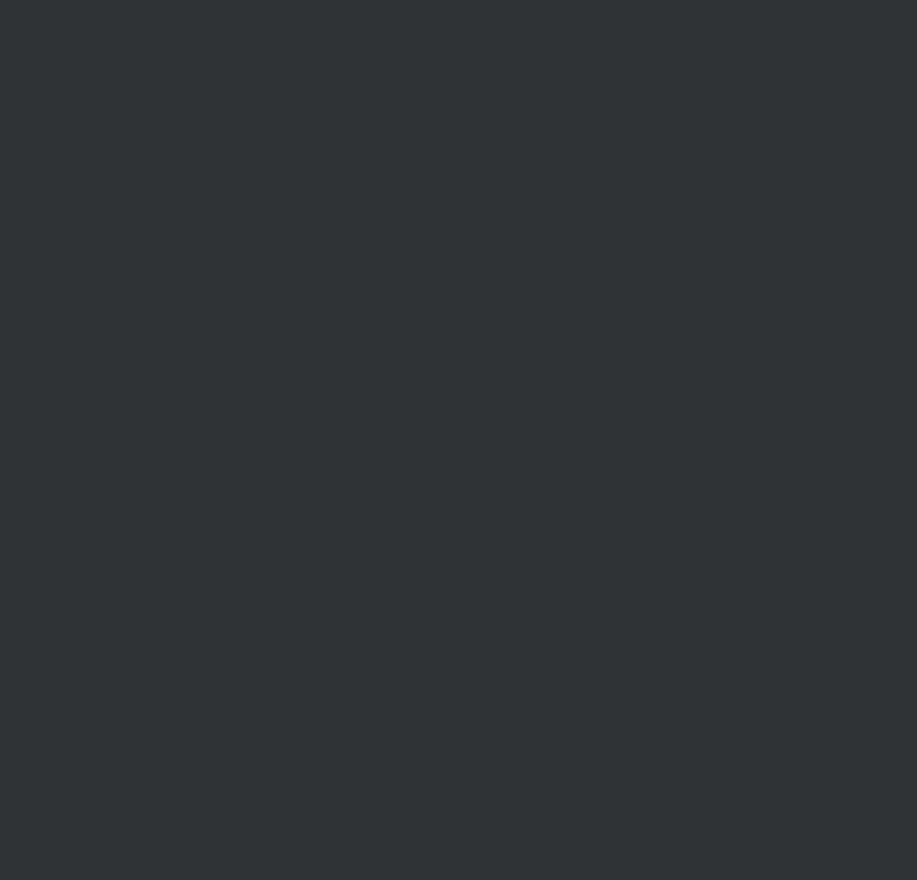
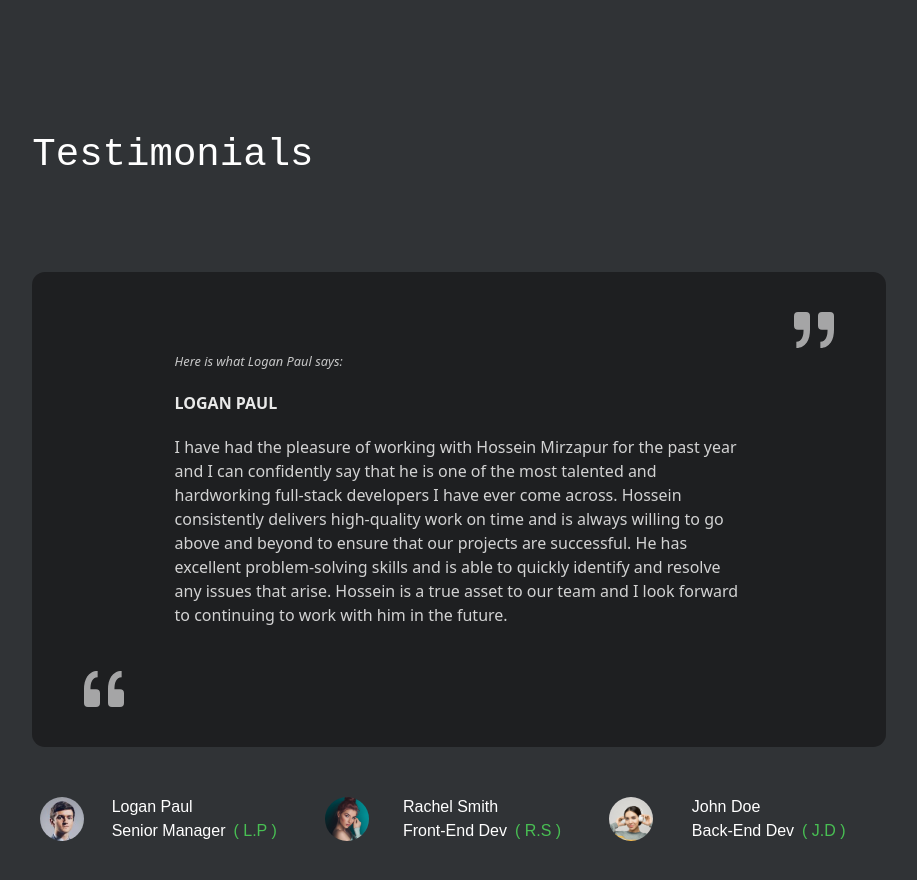
Before and after one commit to hosseinmirzapur/Portfolio, a Next.js app: page / in a window 1280 px wide. Shown: the part 2920-3800 px from the top of the page, without its empty margins (181-1098 px from the left). Before the commit the page ends 2918 px from the top, so only its background shows below. Built offline with nearby package versions, Linux system fonts and the light colour scheme.

Commit message:
Testimonial Section Completed

```diff
--- /dev/null
+++ b/app/components/testimonials.tsx
@@ -0,0 +1,66 @@
+"use client"
+
+import { testimonials, Testimonial } from "@/app/data/testimonials"
+import Image from "next/image"
+import TestimonialBox from "./utils/specialBox"
+import { useState } from "react"
+
+const Testimonials = () => {
+	const [selectedTst, setSelectedTst] = useState(testimonials[0])
+
+	const handleSelect = (tst: Testimonial) => setSelectedTst(tst)
+
+	return (
+		<section
+			id="testimonials"
+			className="m-auto mb-24 normal:w-8/12 normal:mt-32 mobile:w-10/12 tablet:w-10/12 tablet:mt-20">
+			<div
+				className="text-white font-Roboto_mono mb-20 mt-10
+				normal:w-8/12 normal:flex normal:justify-between normal:items-baseline
+				mobile:w-10/12
+				tablet:w-10/12 tablet:flex tablet:justify-between tablet:items-baseline">
+				<h1 className="mb-2 text-4xl mobile:text-3.5xl tablet:text-3.5xl">
+					Testimonials
+				</h1>
+			</div>
+
+			<div className="testimonial-box rounded-2xl relative text-white bg-gray3 py-10">
+				<TestimonialBox owner={selectedTst.owner} body={selectedTst.body} />
+			</div>
+
+			<div
+				className="client text-white cursor-pointer
+			normal:flex normal:justify-between normal:items-center
+			tablet:grid tablet:grid-cols-1 tablet:gap-6
+			mobile:grid mobile:grid-cols-0 mobile:gap-6">
+				{testimonials.map((tst, index) => (
+					<div
+						onClick={() => handleSelect(tst)}
+						key={index}
+						className="font-Dm_Sans flex m-auto w-11/12 items-center justify-between mt-10 pr-10 p-2 transition-all duration-500 ease-in-out
+						hover:shadow-3xl hover:rounded-2xl
+						mobile:w-full mobile:shadow-4xl mobile:rounded-xl mobile:p-3 mobile:justify-evenly
+						normal:w-2/6
+						">
+						<div>
+							<Image
+								src={tst.image}
+								alt="client"
+								width={200}
+								height={200}
+								className="w-11 h-11 rounded-50 object-cover"
+							/>
+						</div>
+						<div className="details mobile:text-sm tablet:text-sm">
+							<p>{tst.owner}</p>
+							<span>{tst.role}</span>
+							<span className="text-green ml-2">( {tst.ownerAlias} )</span>
+						</div>
+					</div>
+				))}
+			</div>
+		</section>
+	)
+}
+
+export default Testimonials
--- /dev/null
+++ b/app/components/utils/specialBox.tsx
@@ -0,0 +1,24 @@
+import { BsQuote } from "react-icons/bs"
+
+const TestimonialBox = ({ owner, body }: { owner: string; body: string }) => {
+	return (
+		<>
+			<div className="m-auto w-8/12 mobile:w-10/12 normal:pt-10 normal:pb-20">
+				<p className="opacity-75 text-sm mb-5 italic">
+					Here is what {owner} says:
+				</p>
+				<p className="mb-5 uppercase font-bold opacity-90">{owner}</p>
+				<BsQuote className="absolute right-10 top-6 opacity-60 text-6xl rotate-180 mobile:hidden" />
+				<p className="opacity-80 mobile:h-[250px] mobile:overflow-x-auto">
+					{body}
+				</p>
+				<p className="normal:hidden tablet:hidden text-center mt-5 opacity-80">
+					scroll for more ⬆
+				</p>
+				<BsQuote className="absolute left-10 bottom-6 opacity-60 text-6xl mobile:hidden" />
+			</div>
+		</>
+	)
+}
+
+export default TestimonialBox
--- /dev/null
+++ b/app/data/testimonials.ts
@@ -0,0 +1,31 @@
+export interface Testimonial {
+	image: string
+	owner: string
+	role: string
+	ownerAlias: string
+	body: string
+}
+
+export const testimonials: Testimonial[] = [
+	{
+		image: "/client1.jpg",
+		owner: "Logan Paul",
+		role: "Senior Manager",
+		body: "I have had the pleasure of working with Hossein Mirzapur for the past year and I can confidently say that he is one of the most talented and hardworking full-stack developers I have ever come across. Hossein consistently delivers high-quality work on time and is always willing to go above and beyond to ensure that our projects are successful. He has excellent problem-solving skills and is able to quickly identify and resolve any issues that arise. Hossein is a true asset to our team and I look forward to continuing to work with him in the future.",
+		ownerAlias: "L.P",
+	},
+	{
+		image: "/client2.jpg",
+		owner: "Rachel Smith",
+		role: "Front-End Dev",
+		body: "I have worked with Hossein Mirzapur on several projects and I have always been impressed by his technical skills and attention to detail. Hossein is an excellent full-stack developer who is equally comfortable working on the frontend and backend. He has a deep understanding of web development technologies and is able to create elegant and efficient solutions to complex problems. Hossein is also a great team player and is always willing to help out his colleagues. I highly recommend Hossein to anyone looking for a skilled and reliable full-stack developer.",
+		ownerAlias: "R.S",
+	},
+	{
+		image: "/client3.jpg",
+		owner: "John Doe",
+		role: "Back-End Dev",
+		body: "I have had the pleasure of working with Hossein Mirzapur for the past two years and I can confidently say that he is one of the best full-stack developers I have ever worked with. Hossein has an in-depth understanding of both frontend and backend development and is able to seamlessly integrate the two. He is a skilled problem solver who is able to identify and fix issues quickly and efficiently. Hossein is also a great communicator and collaborator, and is always willing to share his knowledge and expertise with his colleagues. I highly recommend Hossein to anyone looking for a talented and dedicated full-stack developer.",
+		ownerAlias: "J.D",
+	},
+]
--- a/app/page.tsx
+++ b/app/page.tsx
@@ -2,6 +2,7 @@ import React from "react"
 import Hero from "./components/hero"
 import Service from "./components/service"
 import Work from "./components/work"
+import Testimonials from "./components/testimonials"
 
 export default function Home() {
 	return (
@@ -9,6 +10,7 @@ export default function Home() {
 			<Hero />
 			<Service />
 			<Work />
+			<Testimonials />
 		</>
 	)
 }
```
